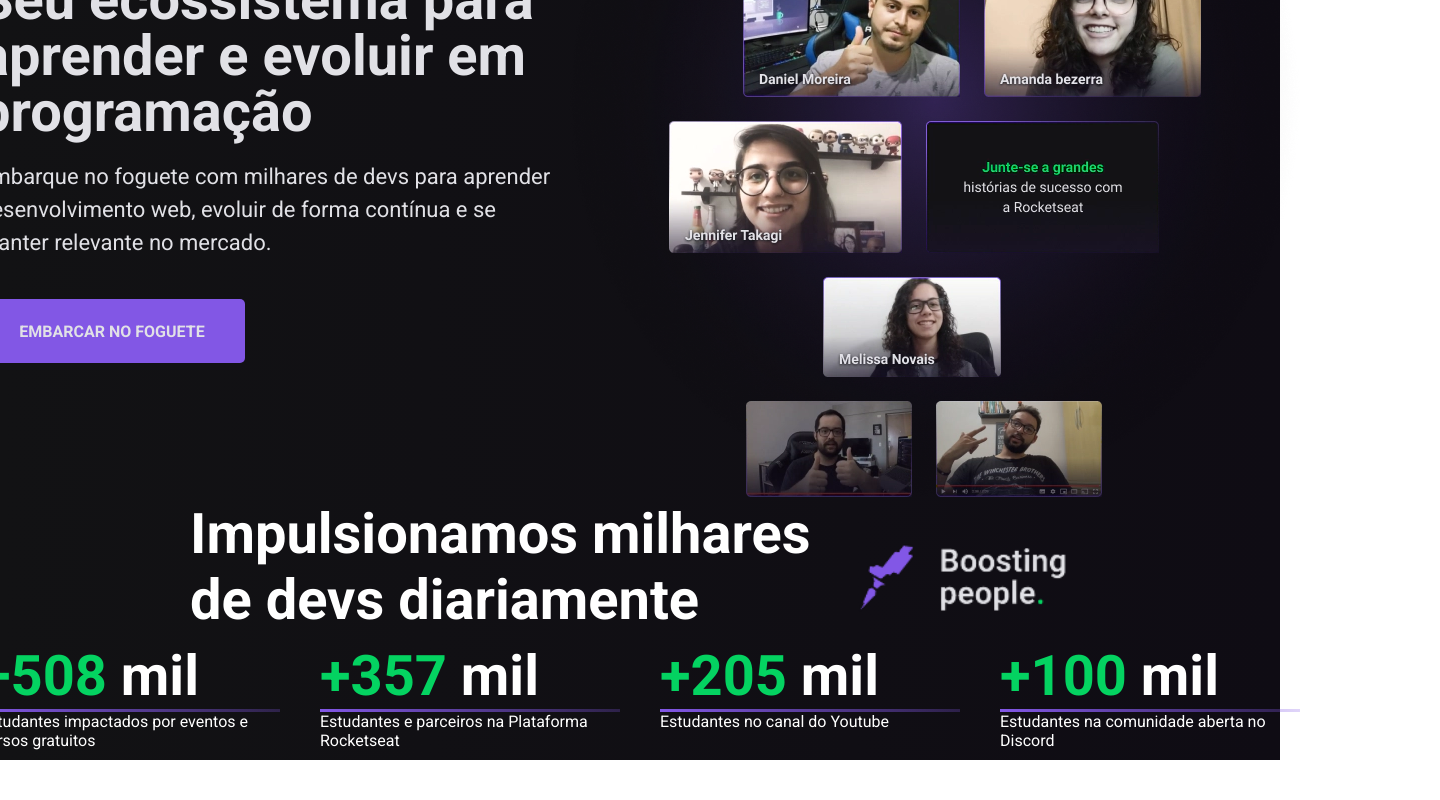
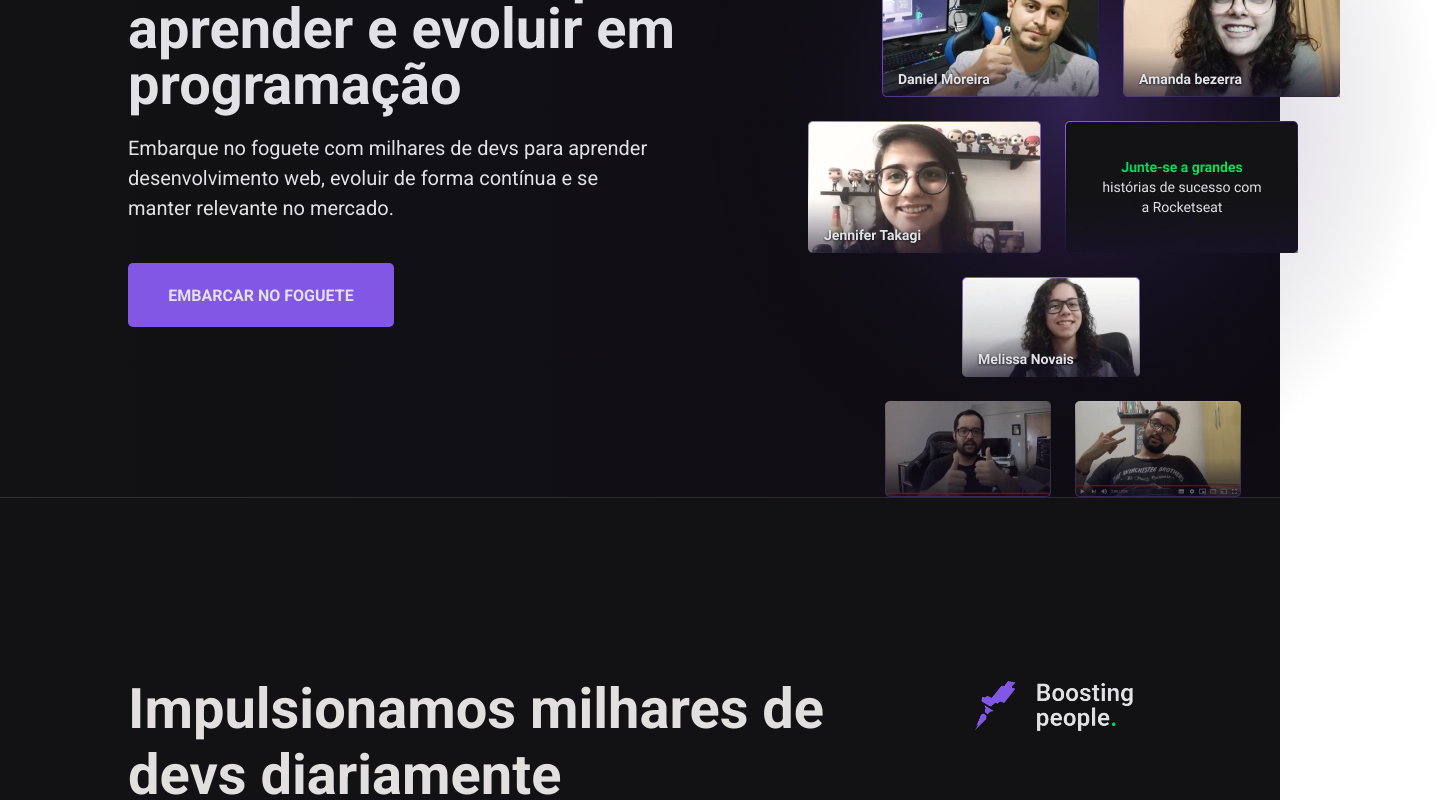
Before and after one commit to daniela-mo/clone-pagInitial-rocketseat, a Vue app: page / in a window 1280 px wide. Shown: the part 400-1200 px from the top of the page, 1440 px wide, since content can reach past the window. Before the commit the page ends 1160 px from the top, so only its background shows below. Built offline with nearby package versions, Linux system fonts and the light colour scheme.

Commit message:
alteracao component

```diff
--- a/src/components/Header/index.vue
+++ b/src/components/Header/index.vue
@@ -31,8 +31,8 @@
   height: 105px;
   &__content {
     display: flex;
-    width: 90%;
-    justify-content: space-around;
+    width: 80%;
+    justify-content: space-between;
     align-items: center;
     margin: 0 auto;
     &__img {
--- a/src/components/Studants/index.vue
+++ b/src/components/Studants/index.vue
@@ -1,33 +1,32 @@
 <template>
   <section class="container">
-    <div class="studants">
-      <div class="studants__top">
+    <div class="container__studants">
+      <div class="container__studants__top">
         <h3>Impulsionamos milhares de devs diariamente</h3>
         <img src="@/assets/boosting.png" alt="" />
       </div>
-      <div class="studants__bottom">
-        <div class="studants__bottom__dates">
+      <div class="container__studants__bottom">
+        <div class="container__studants__bottom__dates">
           <h3>+508 <span>mil</span></h3>
-
-          <div class="studants__bottom__dates__border"></div>
+          <div class="container__studants__bottom__dates__border"></div>
           <p>Estudantes impactados por eventos e cursos gratuitos</p>
         </div>
-        <div class="studants__bottom__dates">
+        <div class="container__studants__bottom__dates">
           <h3>+357 <span>mil</span></h3>
 
-          <div class="studants__bottom__dates__border"></div>
+          <div class="container__studants__bottom__dates__border"></div>
           <p>Estudantes e parceiros na Plataforma Rocketseat</p>
         </div>
-        <div class="studants__bottom__dates">
+        <div class="container__studants__bottom__dates">
           <h3>+205 <span>mil</span></h3>
 
-          <div class="studants__bottom__dates__border"></div>
+          <div class="container__studants__bottom__dates__border"></div>
           <p>Estudantes no canal do Youtube</p>
         </div>
-        <div class="studants__bottom__dates">
+        <div class="container__studants__bottom__dates">
           <h3>+100 <span>mil</span></h3>
 
-          <div class="studants__bottom__dates__border"></div>
+          <div class="container__studants__bottom__dates__border"></div>
           <p>Estudantes na comunidade aberta no Discord</p>
         </div>
       </div>
@@ -36,34 +35,40 @@
 </template>
 
 <style lang="scss" scoped>
-.studants {
+.container {
+  background: #121214;
+
+  &__studants {
     display: flex;
+    width: 80%;
+    max-width: 1170px;
+    flex-direction: column;
+    align-items: flex-start;
+    margin: 0 auto;
+    border-bottom: 1px solid rgba(255, 255, 255, 0.123);
+    &__top {
       width: 100%;
-  height: 100%;
-  justify-content: center;
+      justify-content: space-between;
+      display: flex;
       align-items: center;
-  flex-direction: column;
-  &__top {
-    display: flex;
-    justify-content: space-between;
-    align-items: center;
-
+      margin-top: 15%;
       h3 {
-      width: 650px;
+        width: 700px;
         font-size: 56px;
-      color: #fff;
+        color: rgb(226, 223, 223);
       }
       img {
-      width: 250px;
+        padding-bottom: 90px;
       }
     }
     &__bottom {
       display: flex;
+      justify-content: center;
       &__dates {
         display: flex;
-      width: 300px;
         flex-direction: column;
-      margin: 10px 20px;
+        margin: 75px 45px 10px 3px;
+        width: 250px;
         h3 {
           font-size: 56px;
           color: #04d361;
@@ -72,14 +77,18 @@
           font-size: 56px;
           color: #fff;
         }
+        &__border {
+          margin-top: 18px;
+          width: 220px;
+          height: 3px;
+
+          background: var(--primary-gradient-left);
+        }
         p {
-        font-size: 16px;
+          font-size: 18px;
           color: #fff;
+          margin-top: 30px;
         }
-      &__border {
-        width: 100%;
-        height: 3px;
-        background: var(--primary-gradient-left);
       }
     }
   }
--- a/src/pages/Home.vue
+++ b/src/pages/Home.vue
@@ -1,15 +1,15 @@
 <template>
   <section class="container">
-    <div class="home">
-      <div class="home__content">
-        <div class="home__content__text">
-          <div class="home__content__text__span">
+    <div class="container__home">
+      <div class="container__home__content">
+        <div class="container__home__content__text">
+          <div class="container__home__content__text__span">
             <span> Bem-vindo(a) ao futuro</span>
           </div>
-          <div class="home__content__text__h1">
+          <div class="container__home__content__text__h1">
             <h1>Seu ecossistema para aprender e evoluir em programação</h1>
           </div>
-          <div class="home__content__text__p">
+          <div class="container__home__content__text__p">
             <p>
               Embarque no foguete com milhares de devs para aprender
               desenvolvimento web, evoluir de forma contínua e se manter
@@ -17,16 +17,15 @@
             </p>
           </div>
 
-          <button class="home__content__text__button">
+          <button class="container__home__content__text__button">
             EMBARCAR NO FOGUETE
           </button>
         </div>
-        <div class="home__content__img">
-          <img
-            src="@/assets/rocketseat-students.png"
-            alt="Estudantes da Rocketseat"
-          />
-        </div>
+
+        <img
+          src="@/assets/rocketseat-students.png"
+          alt="Estudantes da Rocketseat"
+        />
       </div>
     </div>
     <Studants />
@@ -43,28 +42,29 @@
 </script>
 
 <style lang="scss" scoped>
-.home {
+.container__home {
   display: flex;
   width: 100%;
+
   height: 100%;
   justify-content: center;
   align-items: center;
+  border-bottom: 1px solid rgba(255, 255, 255, 0.123);
   &__content {
     display: flex;
     align-items: center;
-    justify-content: center;
-    width: 90%;
+    justify-content: space-between;
+    width: 80%;
+    max-width: 1170px;
     margin: 0 auto;
     &__text {
-      // margin-right: 10px;
       display: flex;
       flex-direction: column;
-      // align-items: flex-start;
       &__span {
-        width: 00px;
+        width: 300px;
         margin-bottom: 45px;
         span {
-          font-size: 18px;
+          font-size: 22px;
           color: #04d35c;
           font-family: "Roboto", sans-serif;
         }
@@ -79,11 +79,11 @@
         }
       }
       &__p {
-        width: 590px;
+        width: 530px;
         margin-top: 20px;
         p {
           font-family: "Roboto", sans-serif;
-          font-size: 22px;
+          font-size: 20px;
           color: #e1e1e6;
           line-height: 150%;
         }
```
Also changed, not shown: src/components/Stage/index.vue (added). Lines whose indentation alone changed are shown as unchanged.
